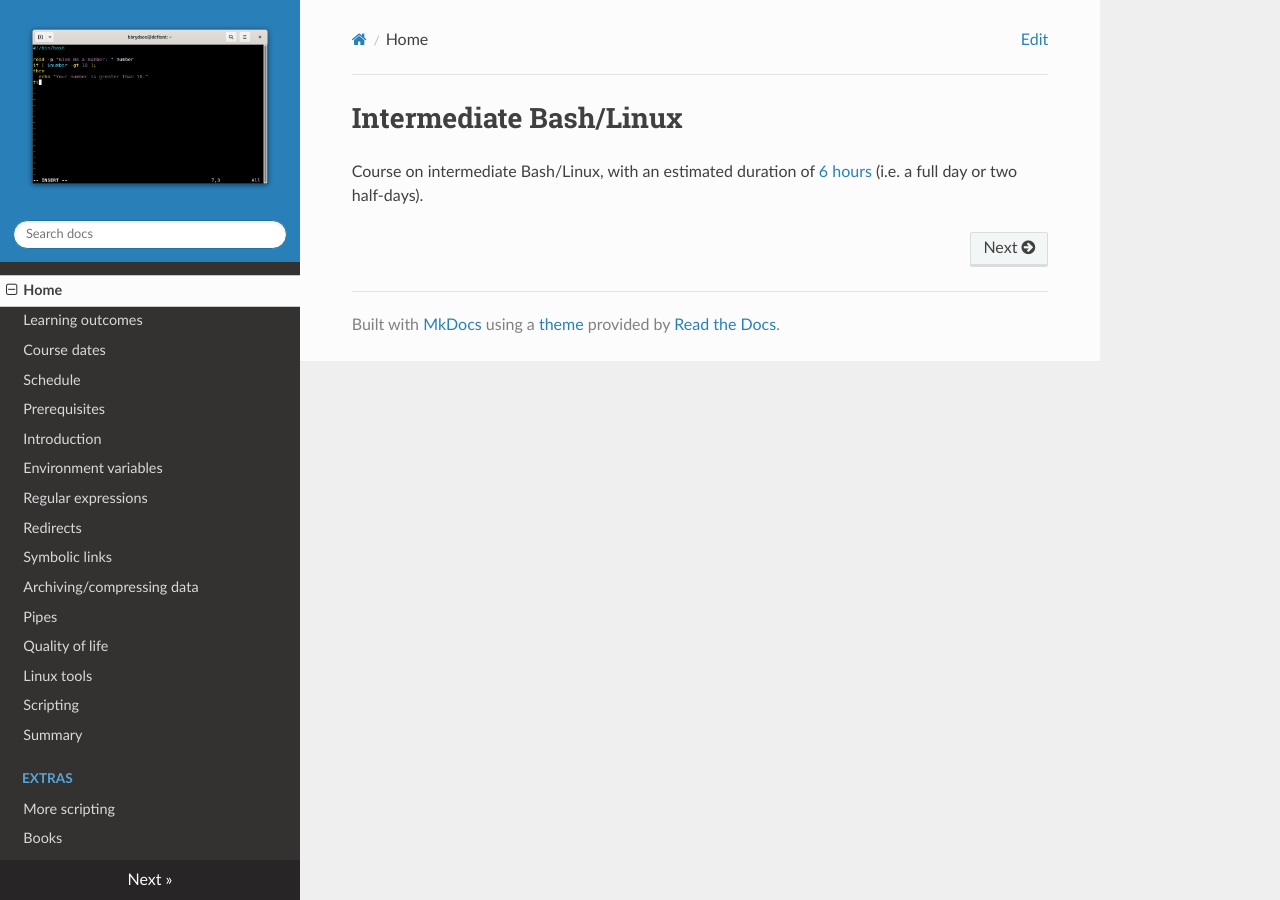
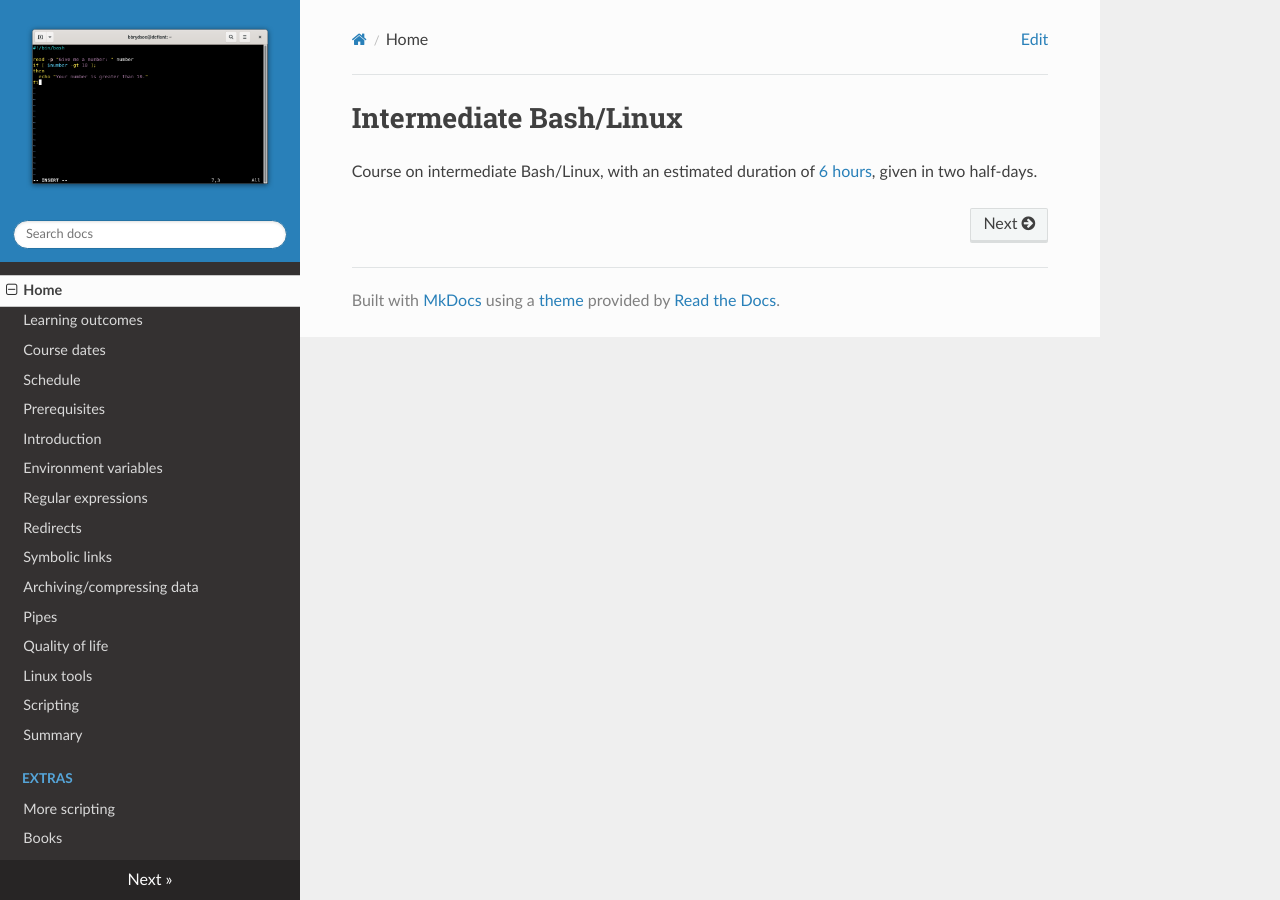
Before and after one commit to UPPMAX/linux-command-line-201, an MkDocs documentation site: the page built from docs/index.md, in a window 1280 px wide. Built offline with MkDocs 1.6.1, drawn with Linux system fonts in a browser that asks for light colours; nearby versions of some CDN libraries.

Commit message:
Aim for 2x half day

```diff
--- a/docs/index.md
+++ b/docs/index.md
@@ -1,5 +1,5 @@
 # Intermediate Bash/Linux
 
 Course on intermediate Bash/Linux, with an estimated duration of
-[6 hours](https://github.com/UPPMAX/naiss_intermediate_bash_linux/issues/2)
-(i.e. a full day or two half-days).
+[6 hours](https://github.com/UPPMAX/naiss_intermediate_bash_linux/issues/2),
+given in two half-days.
```
